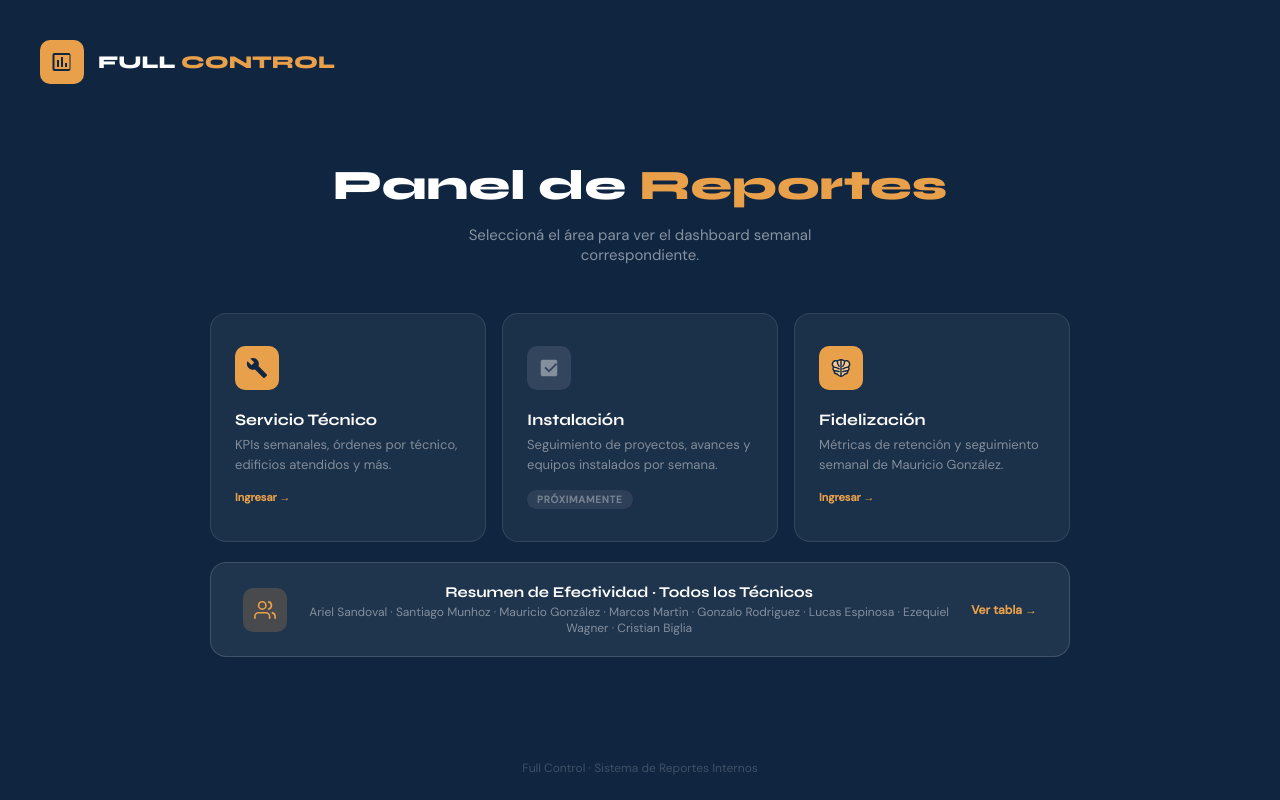
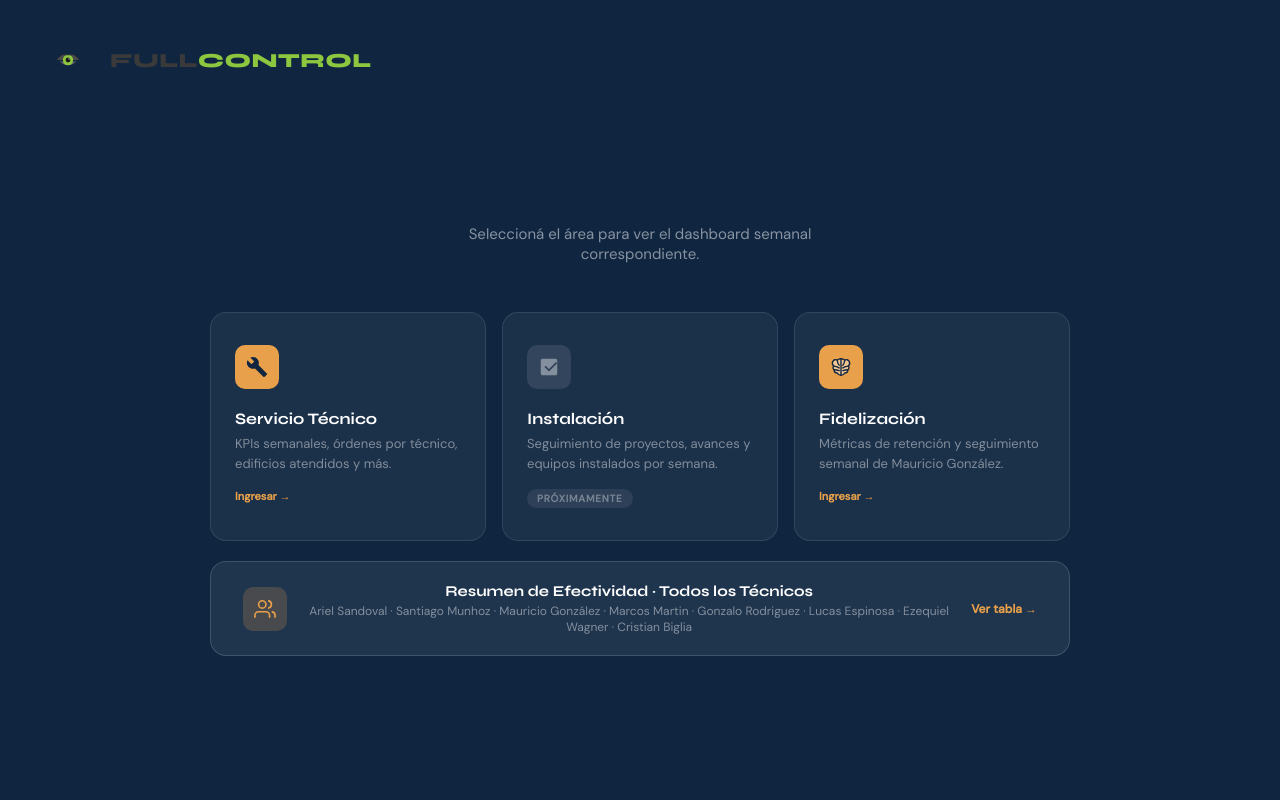
Before and after one commit to Franco-FC/dashboard-fullcontrol, a plain HTML site: page index.html in a window 1280 px wide. Drawn offline with nearby package versions, Linux system fonts and the light colour scheme; a script that the page names is missing.

Commit message:
Update index.html

```diff
--- a/index.html
+++ b/index.html
@@ -44,10 +44,9 @@
   /* HOME */
   #homeScreen{min-height:100vh;display:flex;flex-direction:column;background:var(--navy);}
   .home-header{padding:2.5rem 2.5rem 0;display:flex;align-items:center;gap:14px;}
-  .home-logo{width:44px;height:44px;background:var(--accent);border-radius:10px;display:flex;align-items:center;justify-content:center;}
+  .home-logo{width:56px;height:40px;background:transparent;display:flex;align-items:center;justify-content:center;}
   .home-logo svg{width:24px;height:24px;fill:var(--navy);}
-  .home-brand{font-family:'Syne',sans-serif;font-size:18px;font-weight:800;color:white;}
-  .home-brand span{color:var(--accent);}
+  .home-brand{font-family:'Syne',sans-serif;font-size:20px;font-weight:900;color:white;letter-spacing:.02em;display:flex;align-items:center;}
   .home-hero{flex:1;display:flex;flex-direction:column;align-items:center;justify-content:center;padding:3rem 2rem;text-align:center;}
   .home-hero h1{font-family:'Syne',sans-serif;font-size:42px;font-weight:800;color:white;line-height:1.1;margin-bottom:1rem;}
   .home-hero h1 span{color:var(--accent);}
@@ -71,8 +70,8 @@
   /* TOPBAR */
   .topbar{background:var(--navy);padding:0 2rem;display:flex;align-items:center;justify-content:space-between;height:56px;position:sticky;top:0;z-index:100;}
   .topbar-brand{display:flex;align-items:center;gap:10px;}
-  .topbar-logo{width:28px;height:28px;background:var(--accent);border-radius:6px;display:flex;align-items:center;justify-content:center;}
-  .topbar-logo svg{width:16px;height:16px;fill:var(--navy);}
+  .topbar-logo{width:40px;height:28px;background:transparent;display:flex;align-items:center;justify-content:center;}
+  .topbar-logo svg{width:40px;height:28px;}
   .topbar-title{font-family:'Syne',sans-serif;font-size:15px;font-weight:700;color:white;}
   .topbar-nav{display:flex;align-items:center;gap:16px;}
   .topbar-period{font-size:12px;color:rgba(255,255,255,.5);}
@@ -180,11 +179,23 @@
 <!-- HOME -->
 <div id="homeScreen">
   <div class="home-header">
-    <div class="home-logo"><svg viewBox="0 0 24 24"><path d="M9 17H7v-7h2v7zm4 0h-2V7h2v10zm4 0h-2v-4h2v4zm2.5 2.1H4.5V5h15v14.1zm0-16.1H4.5C3.4 3 2.5 3.9 2.5 5v14c0 1.1.9 2 2 2H18.5c1.1 0 2-.9 2-2V5c0-1.1-.9-2-2-2z"/></svg></div>
-    <div class="home-brand">FULL <span>CONTROL</span></div>
+    <div class="home-logo" style="background:transparent;width:56px;height:40px;"><svg viewBox="0 0 60 40" xmlns="http://www.w3.org/2000/svg">
+  <!-- Párpado superior gris oscuro -->
+  <path d="M2,20 Q15,2 30,8 Q45,2 58,20" fill="#4a4a4a"/>
+  <!-- Párpado inferior/sombra gris -->
+  <path d="M8,22 Q20,35 30,32 Q40,35 52,22 Q40,28 30,26 Q20,28 8,22Z" fill="#666"/>
+  <!-- Iris verde-amarillo -->
+  <ellipse cx="30" cy="20" rx="13" ry="13" fill="#8DC63F"/>
+  <!-- Pupila -->
+  <circle cx="30" cy="20" r="6" fill="#1a1a1a"/>
+  <!-- Reflejo -->
+  <circle cx="33" cy="17" r="2.5" fill="rgba(255,255,255,0.4)"/>
+  <!-- Línea de párpado superior -->
+  <path d="M2,20 Q15,2 30,8 Q45,2 58,20" fill="none" stroke="#333" stroke-width="1"/>
+</svg></div>
+    <div class="home-brand"><span style="color:#3a3a3a;font-weight:900;letter-spacing:.02em;">FULL</span><span style="color:#8DC63F;font-weight:900;letter-spacing:.02em;">CONTROL</span></div>
   </div>
   <div class="home-hero">
-    <h1>Panel de <span>Reportes</span></h1>
     <p>Seleccioná el área para ver el dashboard semanal correspondiente.</p>
     <div class="home-cards">
       <div id="btnServtec" class="home-card servtec available">
@@ -222,14 +233,14 @@
     </div>
 
   </div>
-  <div class="home-footer">Full Control · Sistema de Reportes Internos</div>
+
 </div>
 
 <!-- RESUMEN EFECTIVIDAD -->
 <div id="resumenScreen" style="display:none;">
 <nav class="topbar">
   <div class="topbar-brand">
-    <div class="topbar-logo"><svg viewBox="0 0 24 24" fill="white"><path d="M17 21v-2a4 4 0 0 0-4-4H5a4 4 0 0 0-4 4v2"/><circle cx="9" cy="7" r="4" fill="white"/><path d="M23 21v-2a4 4 0 0 0-3-3.87M16 3.13a4 4 0 0 1 0 7.75"/></svg></div>
+    <div class="topbar-logo" style="background:transparent;width:40px;height:28px;"><svg viewBox="0 0 60 40" xmlns="http://www.w3.org/2000/svg"><path d="M2,20 Q15,2 30,8 Q45,2 58,20" fill="#4a4a4a"/><path d="M8,22 Q20,35 30,32 Q40,35 52,22 Q40,28 30,26 Q20,28 8,22Z" fill="#666"/><ellipse cx="30" cy="20" rx="13" ry="13" fill="#8DC63F"/><circle cx="30" cy="20" r="6" fill="#1a1a1a"/><circle cx="33" cy="17" r="2.5" fill="rgba(255,255,255,0.4)"/></svg></div>
     <span class="topbar-title">RESUMEN · TODOS LOS TÉCNICOS</span>
   </div>
   <div class="topbar-nav">
@@ -276,7 +287,7 @@
 <div id="servtecScreen" style="display:none;">
 <nav class="topbar">
   <div class="topbar-brand">
-    <div class="topbar-logo"><svg viewBox="0 0 24 24"><path d="M9 17H7v-7h2v7zm4 0h-2V7h2v10zm4 0h-2v-4h2v4zm2.5 2.1H4.5V5h15v14.1zm0-16.1H4.5C3.4 3 2.5 3.9 2.5 5v14c0 1.1.9 2 2 2H18.5c1.1 0 2-.9 2-2V5c0-1.1-.9-2-2-2z"/></svg></div>
+    <div class="topbar-logo" style="background:transparent;width:40px;height:28px;"><svg viewBox="0 0 60 40" xmlns="http://www.w3.org/2000/svg"><path d="M2,20 Q15,2 30,8 Q45,2 58,20" fill="#4a4a4a"/><path d="M8,22 Q20,35 30,32 Q40,35 52,22 Q40,28 30,26 Q20,28 8,22Z" fill="#666"/><ellipse cx="30" cy="20" rx="13" ry="13" fill="#8DC63F"/><circle cx="30" cy="20" r="6" fill="#1a1a1a"/><circle cx="33" cy="17" r="2.5" fill="rgba(255,255,255,0.4)"/></svg></div>
     <span class="topbar-title">SERVICIO TÉCNICO</span>
   </div>
   <div class="topbar-nav">
@@ -374,7 +385,7 @@
 <div id="fidelizacionScreen" style="display:none;">
 <nav class="topbar">
   <div class="topbar-brand">
-    <div class="topbar-logo"><svg viewBox="0 0 24 24" fill="none"><path d="M12 3C9.5 3 8 4.5 8 4.5C6.5 3.5 4 4 3 6C2 8 3 10 4 11C3 12 3 14 4.5 15C4.5 17 6 18.5 8 18.5C8.5 19.5 10 21 12 21C14 21 15.5 19.5 16 18.5C18 18.5 19.5 17 19.5 15C21 14 21 12 20 11C21 10 22 8 21 6C20 4 17.5 3.5 16 4.5C16 4.5 14.5 3 12 3Z" stroke="var(--navy)" stroke-width="1.5" stroke-linecap="round" stroke-linejoin="round"/></svg></div>
+    <div class="topbar-logo" style="background:transparent;width:40px;height:28px;"><svg viewBox="0 0 60 40" xmlns="http://www.w3.org/2000/svg"><path d="M2,20 Q15,2 30,8 Q45,2 58,20" fill="#4a4a4a"/><path d="M8,22 Q20,35 30,32 Q40,35 52,22 Q40,28 30,26 Q20,28 8,22Z" fill="#666"/><ellipse cx="30" cy="20" rx="13" ry="13" fill="#8DC63F"/><circle cx="30" cy="20" r="6" fill="#1a1a1a"/><circle cx="33" cy="17" r="2.5" fill="rgba(255,255,255,0.4)"/></svg></div>
     <span class="topbar-title">FIDELIZACIÓN</span>
   </div>
   <div class="topbar-nav">
```
